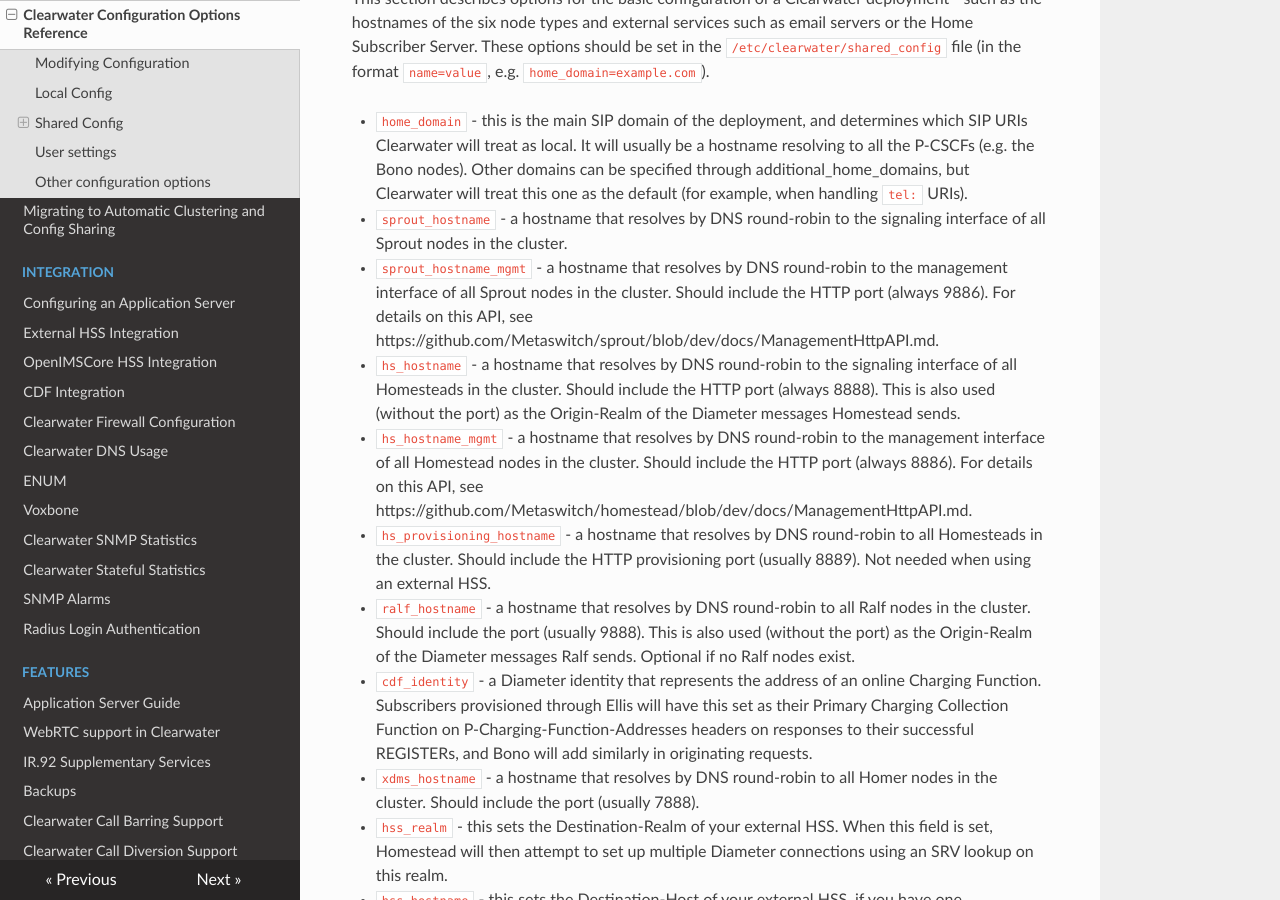
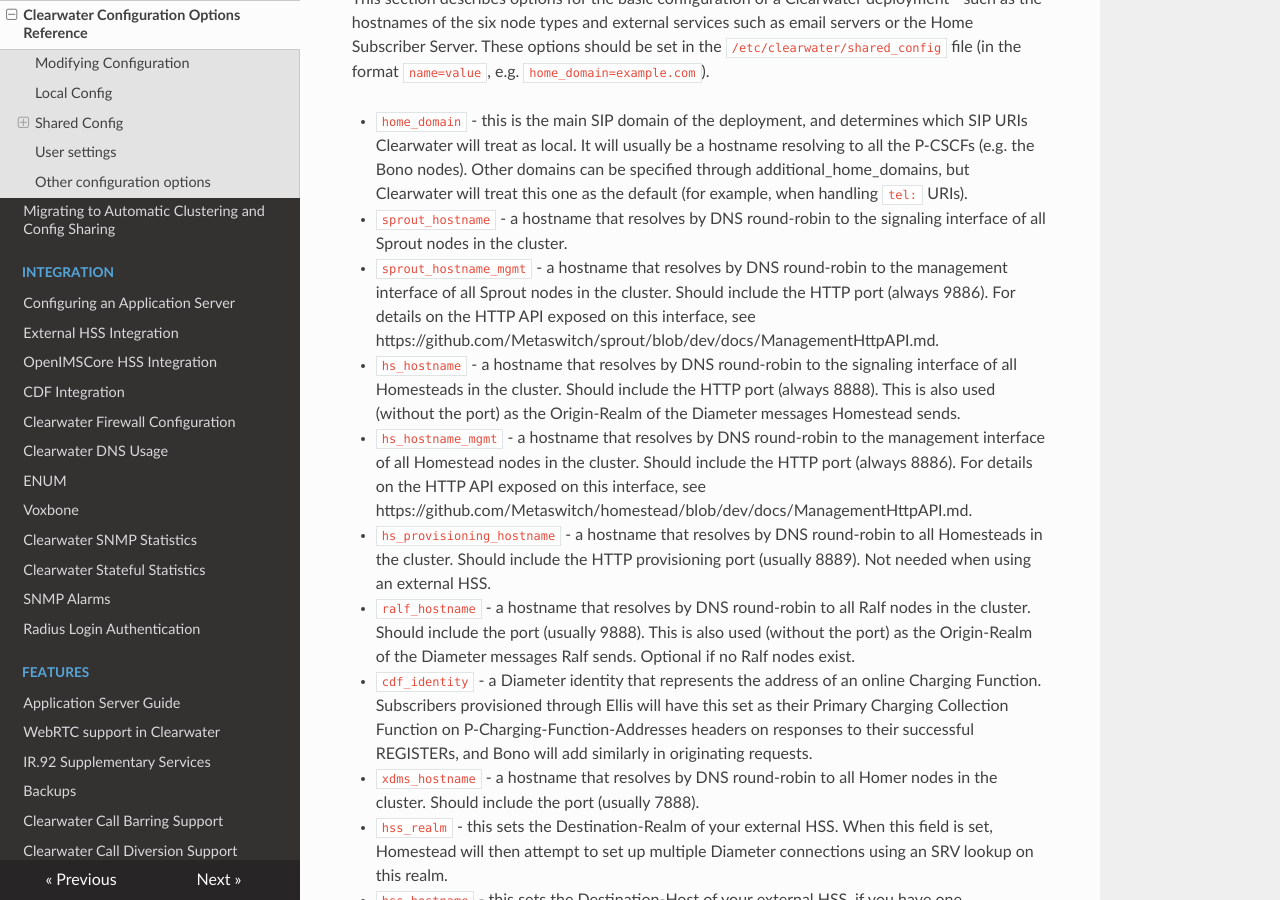
Before and after one commit to Metaswitch/clearwater-readthedocs, an MkDocs documentation site: the page built from docs/Clearwater_Configuration_Options_Reference.md, in a window 1280 px wide and 900 px high, scrolled down 2192 px. Built offline with MkDocs 1.6.1, drawn with Linux system fonts in a browser that asks for light colours; nearby versions of some CDN libraries; old or Windows-style settings are respelled for this version of MkDocs.

Commit message:
Clarificiation

```diff
--- a/docs/Clearwater_Configuration_Options_Reference.md
+++ b/docs/Clearwater_Configuration_Options_Reference.md
@@ -54,9 +54,9 @@ This section describes options for the basic configuration of a Clearwater deplo
 
 * `home_domain` - this is the main SIP domain of the deployment, and determines which SIP URIs Clearwater will treat as local. It will usually be a hostname resolving to all the P-CSCFs (e.g. the Bono nodes). Other domains can be specified through additional_home_domains, but Clearwater will treat this one as the default (for example, when handling `tel:` URIs).
 * `sprout_hostname` - a hostname that resolves by DNS round-robin to the signaling interface of all Sprout nodes in the cluster.
-* `sprout_hostname_mgmt` - a hostname that resolves by DNS round-robin to the management interface of all Sprout nodes in the cluster.  Should include the HTTP port (always 9886). For details on this API, see https://github.com/Metaswitch/sprout/blob/dev/docs/ManagementHttpAPI.md.
+* `sprout_hostname_mgmt` - a hostname that resolves by DNS round-robin to the management interface of all Sprout nodes in the cluster.  Should include the HTTP port (always 9886). For details on the HTTP API exposed on this interface, see https://github.com/Metaswitch/sprout/blob/dev/docs/ManagementHttpAPI.md.
 * `hs_hostname` - a hostname that resolves by DNS round-robin to the signaling interface of all Homesteads in the cluster. Should include the HTTP port (always 8888). This is also used (without the port) as the Origin-Realm of the Diameter messages Homestead sends.
-* `hs_hostname_mgmt` - a hostname that resolves by DNS round-robin to the management interface of all Homestead nodes in the cluster.  Should include the HTTP port (always 8886). For details on this API, see https://github.com/Metaswitch/homestead/blob/dev/docs/ManagementHttpAPI.md.
+* `hs_hostname_mgmt` - a hostname that resolves by DNS round-robin to the management interface of all Homestead nodes in the cluster.  Should include the HTTP port (always 8886). For details on the HTTP API exposed on this interface, see https://github.com/Metaswitch/homestead/blob/dev/docs/ManagementHttpAPI.md.
 * `hs_provisioning_hostname` - a hostname that resolves by DNS round-robin to all Homesteads in the cluster. Should include the HTTP provisioning port (usually 8889). Not needed when using an external HSS.
 * `ralf_hostname` - a hostname that resolves by DNS round-robin to all Ralf nodes in the cluster. Should include the port (usually 9888). This is also used (without the port) as the Origin-Realm of the Diameter messages Ralf sends. Optional if no Ralf nodes exist.
 * `cdf_identity` - a Diameter identity that represents the address of an online Charging Function. Subscribers provisioned through Ellis will have this set as their Primary Charging Collection Function on P-Charging-Function-Addresses headers on responses to their successful REGISTERs, and Bono will add similarly in originating requests.
```
